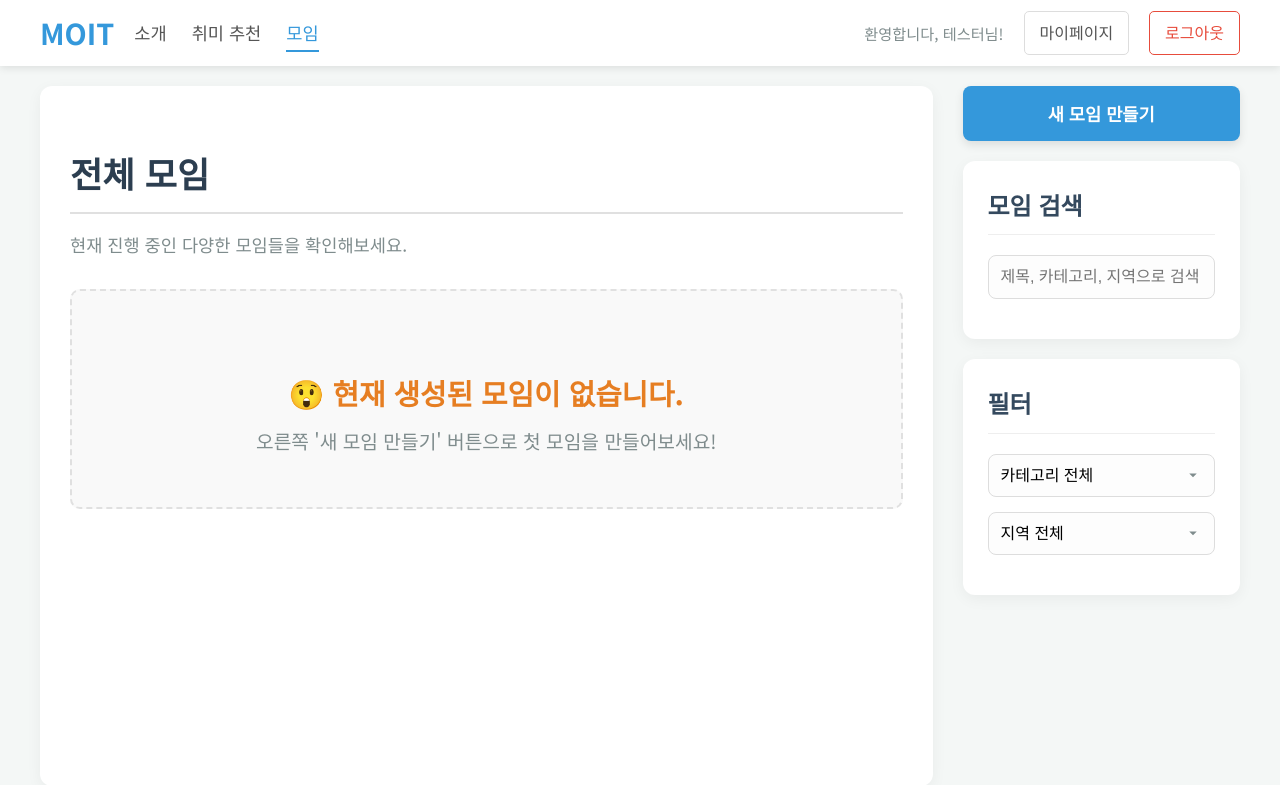
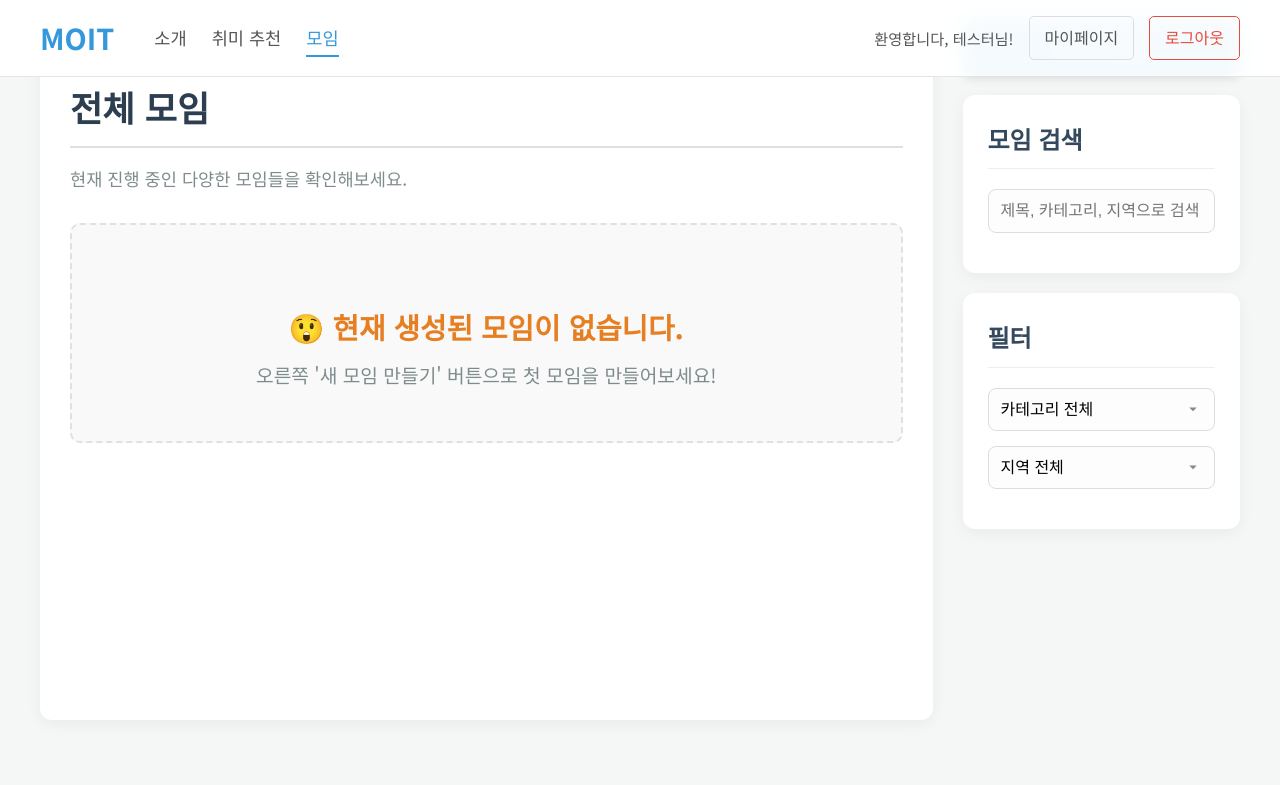
Before and after one commit to wonjun4149/moit, a PHP site: page /php/meeting.php in a window 1280 px wide. Shown: the top 785 px of the page. After the commit the page ends 732 px from the top, so only its background shows below. Run offline with PHP 8.4, Linux system fonts and the light colour scheme; a user stored in the database is signed in; data comes from the database, SQL or seed files in the repository; data that the repository does not hold is empty.

Commit message:
디자인수정

```diff
--- a/css/meeting-style.css
+++ b/css/meeting-style.css
@@ -619,33 +619,34 @@ body {
 }
 
 /* ====================================================== */
-/* ## 네비게이션 바 스타일 (다른 페이지와 동일하게 맞춤) ## */
+/* ## 네비게이션 바 스타일 (기존 디자인 통일) ## */
 /* ====================================================== */
 
 .navbar {
-    background-color: #fff;
-    padding: 10px 20px;
-    box-shadow: 0 2px 8px rgba(0, 0, 0, 0.1);
-    display: flex;
-    justify-content: center;
-    align-items: center;
-    position: sticky;
+    position: fixed;
     top: 0;
-    z-index: 100;
+    width: 100%;
+    background: rgba(255, 255, 255, 0.95);
+    backdrop-filter: blur(10px);
+    padding: 15px 0;
+    z-index: 1000;
+    border-bottom: 1px solid rgba(0, 0, 0, 0.1);
 }
 
 .nav-container {
+    max-width: 1200px;
+    margin: 0 auto;
     display: flex;
     justify-content: space-between;
     align-items: center;
+    padding: 0 20px;
     width: 100%;
-    max-width: 1200px;
 }
 
 .nav-left, .nav-right {
     display: flex;
     align-items: center;
-    gap: 20px;
+    gap: 15px;
 }
 
 .logo a {
@@ -653,20 +654,11 @@ body {
     font-size: 1.8em;
     color: #3498db;
     text-decoration: none;
+    margin-right: 25px;
 }
 
 .hamburger {
     display: none; /* 화면이 작을 때만 표시됨 */
-    flex-direction: column;
-    cursor: pointer;
-    gap: 5px;
-}
-
-.hamburger span {
-    display: block;
-    width: 25px;
-    height: 3px;
-    background-color: #333;
 }
 
 .nav-menu {
@@ -684,17 +676,17 @@ body {
     font-size: 1.1em;
     padding: 5px 0;
     transition: color 0.3s ease;
-    border-bottom: 2px solid transparent; /* 기본 밑줄은 투명 */
+    border-bottom: 2px solid transparent;
 }
 
 .nav-menu li a:hover,
 .nav-menu li a.active {
     color: #3498db;
-    border-bottom: 2px solid #3498db; /* 활성화 및 호버 시 밑줄 표시 */
+    border-bottom-color: #3498db;
 }
 
 .welcome-msg {
-    color: #7f8c8d;
+    color: #555;
     font-size: 0.95em;
 }
 
@@ -706,6 +698,7 @@ body {
     border-radius: 5px;
     border: 1px solid #ddd;
     transition: all 0.3s ease;
+    white-space: nowrap;
 }
 
 .nav-btn:hover {
@@ -724,5 +717,5 @@ body {
 }
 
 .profile-btn {
-    display: none; /* 현재 사용하지 않으므로 숨김 */
+    display: none;
 }
```
